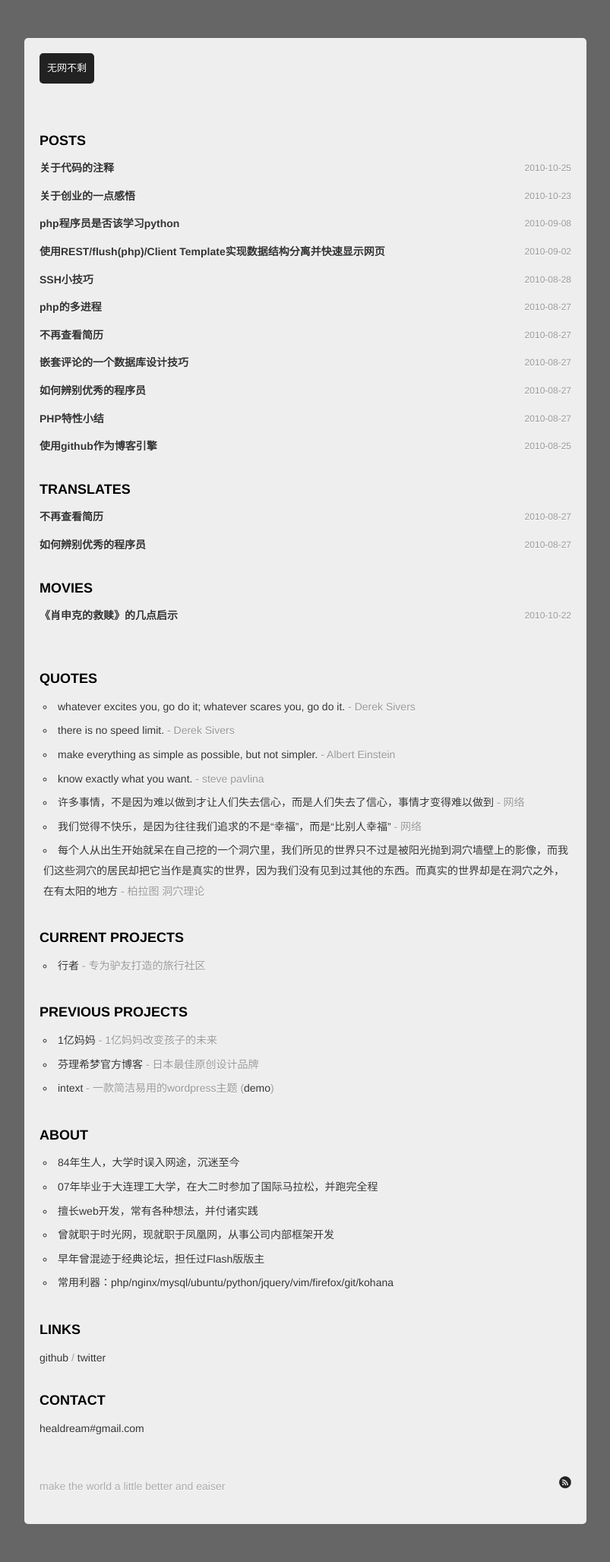
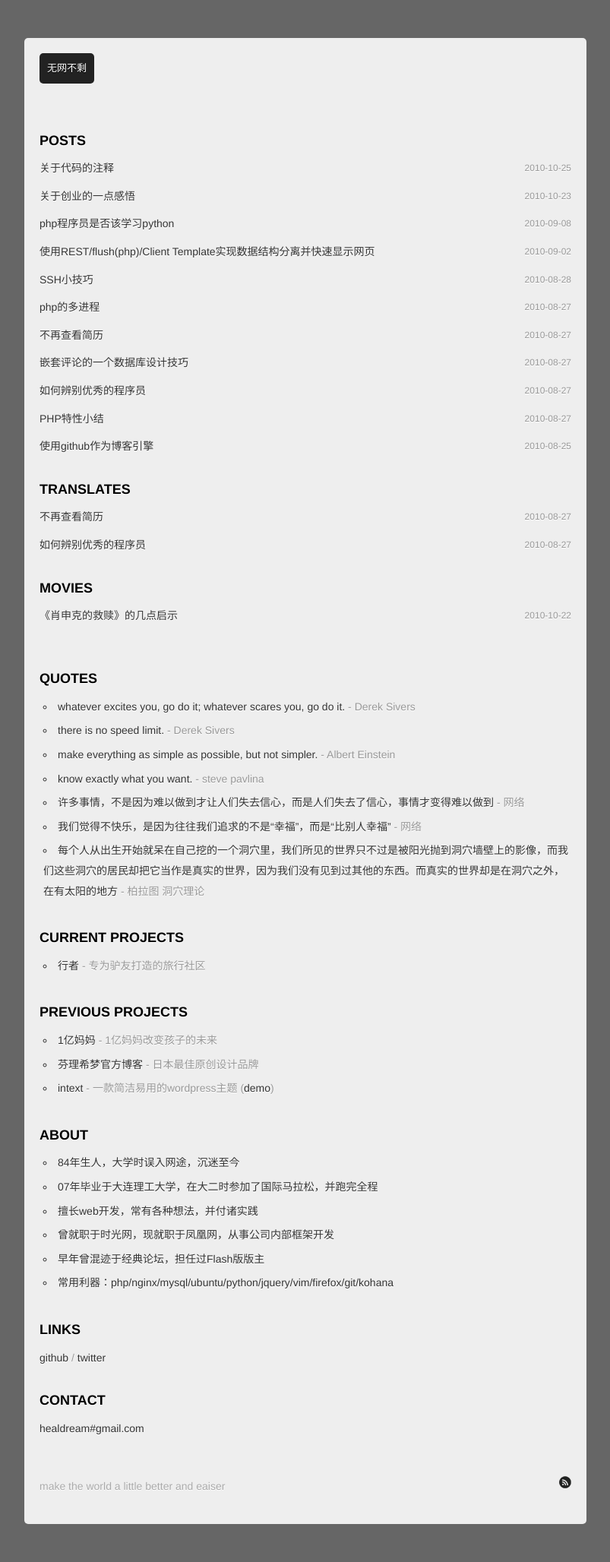
Before and after one commit to limboy/lzyy.github.com, a Jekyll site: the page built from index.html, in a window 1280 px wide. Shown: the whole page at 76% size, without its empty margins (238-1041 px from the left). Built offline with Jekyll 4.4.1, drawn with Linux system fonts in a browser that asks for light colours; Markdown is read by kramdown in place of the engine named in the settings.

Commit message:
fix font-weight in front page

```diff
--- a/css/style.css
+++ b/css/style.css
@@ -82,8 +82,12 @@ div#wrapper {
 	width:700px;
 }
 
-#content a{
+#content a {
 	font-weight:bold;
+}
+
+#content li a {
+	font-weight:normal;
 }
 
 div#content img, div#content object {
```
